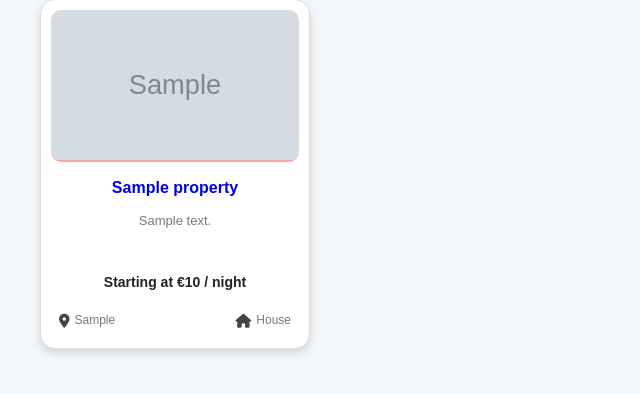
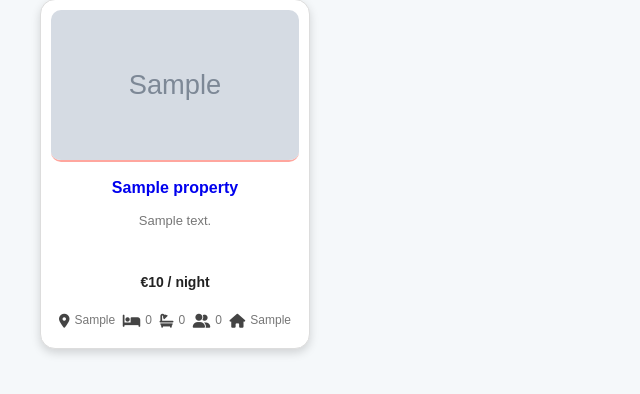
Before and after one commit to SkiddyGamer/Natures-Cottage, a PHP site: page /listings.php in a window 1280 px wide. Shown: the part 184-578 px from the top of the page, without its empty margins (0-640 px from the left). Run offline with PHP 8.4, Linux system fonts and the light colour scheme; tables that the repository leaves empty or names only in its code hold one stand-in row (values such as "Sample post"); grey boxes marked "Sample" are stand-in pictures; some libraries are stand-ins or nearby versions.

Commit message:
Update listings.php

```diff
--- a/listings.php
+++ b/listings.php
@@ -66,7 +66,6 @@
             margin: 5px 0;
             overflow: hidden;
             display: -webkit-box;
-            -webkit-line-clamp: 2;
             -webkit-box-orient: vertical;
         }
 
@@ -149,6 +148,20 @@
             echo '<div class="property-listings">';
             while ($row = $result->fetch_assoc()) {
                 $property_id = $row['id']; // Get the property ID
+                $property_type = htmlspecialchars($row['property_type']);
+                $bedrooms = (int)$row['bedrooms'];
+                $bathrooms = (float)$row['bathrooms'];
+                $guests = (int)$row['guests'];
+
+                // Determine the correct icon for the property type
+                $propertyIcons = [
+                    'house' => 'fa-home',
+                    'villa' => 'fa-landmark',
+                    'cabin' => 'fa-tree',
+                    'apartment' => 'fa-building'
+                ];
+                $propertyIcon = isset($propertyIcons[$property_type]) ? $propertyIcons[$property_type] : 'fa-home';
+
                 echo '<a href="property_details.php?id=' . $property_id . '" class="property-card">';  // Link to the details page
                 $images = explode(',', $row['images']);
                 if (!empty($images[0])) {
@@ -157,13 +170,17 @@
                 echo '<div class="property-details">';
                 echo '<h2>' . htmlspecialchars($row['property_name']) . '</h2>';
                 echo '<p>' . htmlspecialchars($row['description']) . '</p>';
-                echo '<p class="price">Starting at <strong>€' . htmlspecialchars($row['price']) . '</strong> / night</p>';
+                echo '<p class="price"><strong>€' . htmlspecialchars($row['price']) . '</strong> / night</p>';
 
                 // Icons for property details
                 echo '<div class="info-bar">';
                 echo '<span><i class="fas fa-map-marker-alt"></i> ' . htmlspecialchars($row['city']) . '</span>';
-                echo '<span><i class="fas fa-home"></i> House</span>';
+                echo '<span><i class="fas fa-bed"></i> ' . $bedrooms . '</span>';
+                echo '<span><i class="fas fa-bath"></i> ' . $bathrooms . '</span>';
+                echo '<span><i class="fas fa-user-group"></i> ' . $guests . '</span>';  // Guests icon
+                echo '<span><i class="fas ' . $propertyIcon . '"></i> ' . ucfirst($property_type) . '</span>';
                 echo '</div>';
+
                 echo '</div>';
                 echo '</a>';
             }
```
